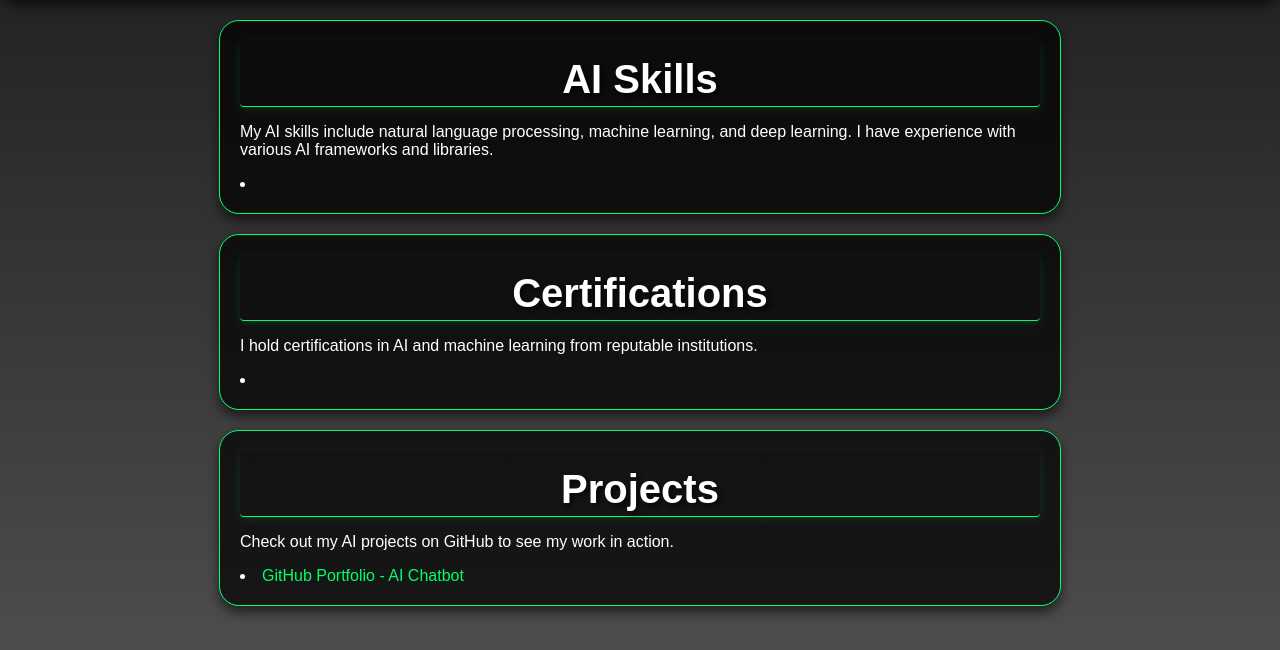
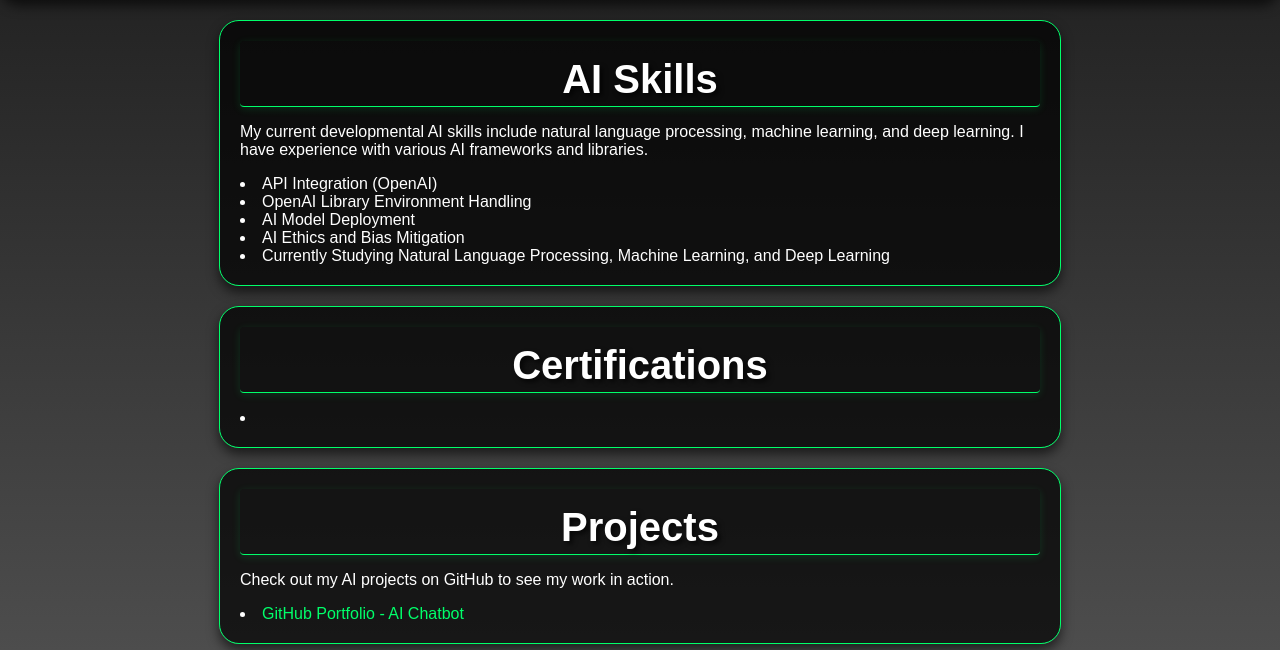
Before and after one commit to ExeOhe/exeohe.github.io, a Flask app: page /skill/ai in a window 1280 px wide. Shown: the part 150-800 px from the top of the page. Run offline with Flask 3, Linux system fonts and the light colour scheme.

Commit message:
added: Ai Skills config

```diff
--- a/backend/templates/html/skill.ai.html
+++ b/backend/templates/html/skill.ai.html
@@ -26,14 +26,17 @@
     </header>
         <section>
             <h2>AI Skills</h2>
-            <p>My AI skills include natural language processing, machine learning, and deep learning. I have experience with various AI frameworks and libraries.</p>
-        <li>
-        </li>
+            <p>My current developmental AI skills include natural language processing, machine learning, and deep learning. I have experience with various AI frameworks and libraries.</p>
+        <li> API Integration (OpenAI)</li>
+        <li>OpenAI Library Environment Handling</li>
+        <li>AI Model Deployment</li>
+        <li>AI Ethics and Bias Mitigation</li>
+        <li> Currently Studying Natural Language Processing, Machine Learning, and Deep Learning</li>
         </section>
 
         <section>
             <h2>Certifications</h2>
-            <p>I hold certifications in AI and machine learning from reputable institutions.</p>
+            <p></p>
         <li>
         </li>
         </section>
```
